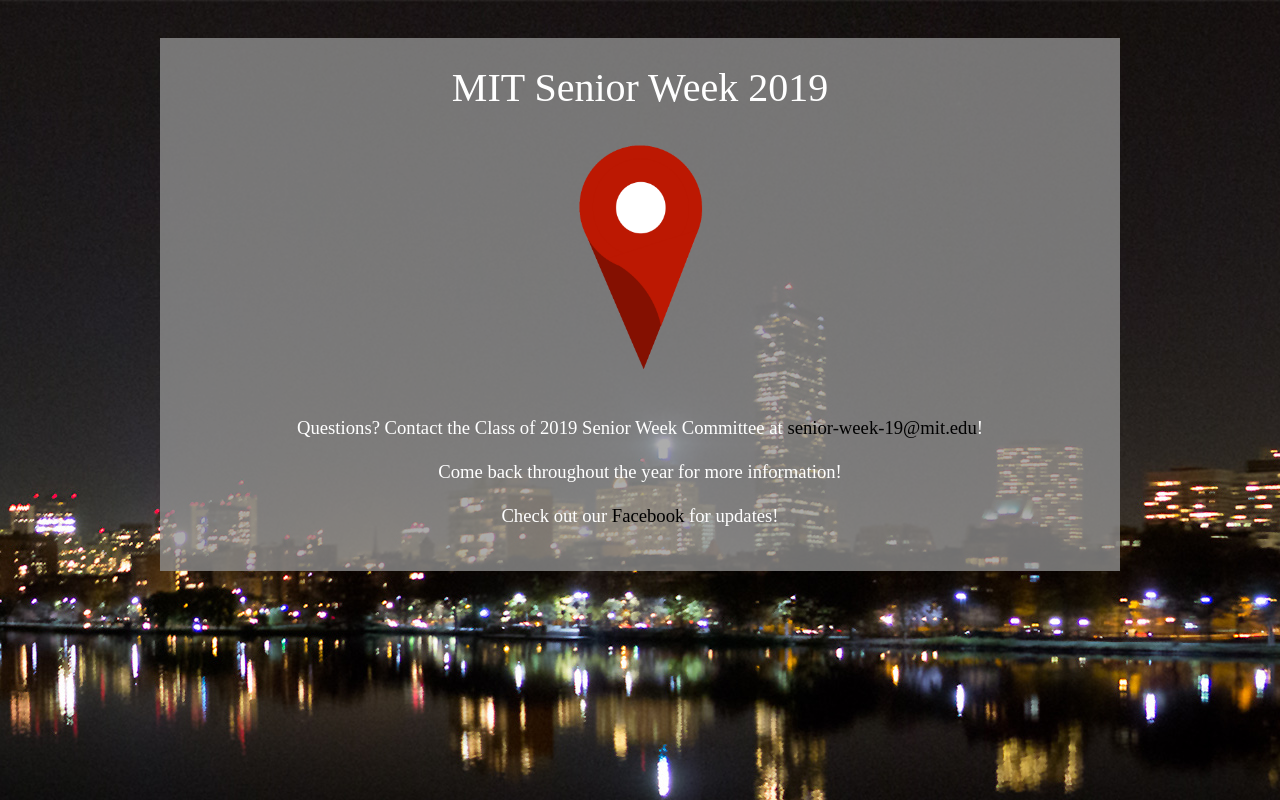
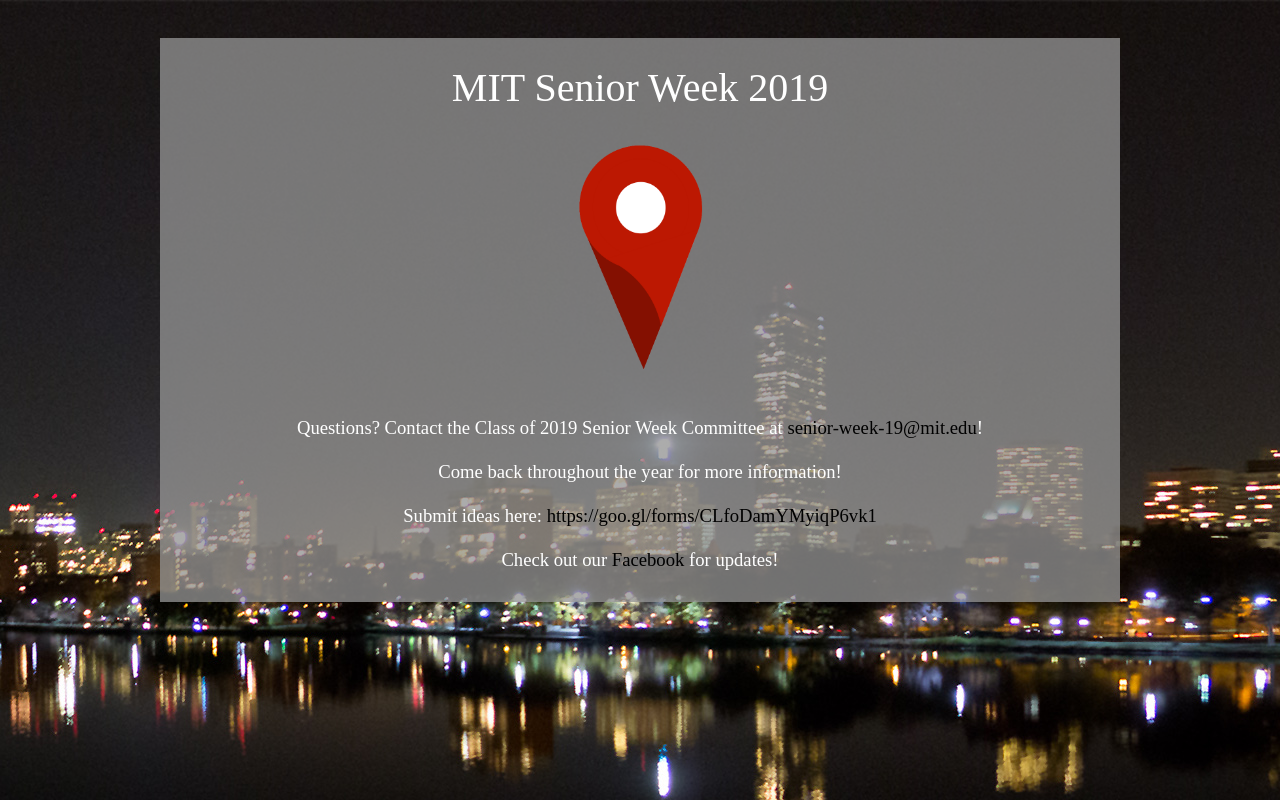
Before and after one commit to matthewmarquez/Senior-Week-Website, a plain HTML site: page placeholder/index.html in a window 1280 px wide. Drawn offline with nearby package versions, Linux system fonts and the light colour scheme.

Commit message:
placeholder

```diff
--- a/placeholder/index.html
+++ b/placeholder/index.html
@@ -21,6 +21,7 @@
     <img src="logo.png" width="20%" height="20%"></img>
     <p>Questions? Contact the Class of 2019 Senior Week Committee at <a href="mailto:senior-week-19@mit.edu">senior-week-19@mit.edu</a>!</p>
     <p>Come back throughout the year for more information!</p>
+    <p>Submit ideas here: <a href="https://goo.gl/forms/CLfoDamYMyiqP6vk1">https://goo.gl/forms/CLfoDamYMyiqP6vk1</a></p>
     <p>Check out our <a href="https://www.facebook.com/mitseniorweek/">Facebook</a> for updates!</p>
 </center>
 </div>
--- a/placeholder/main.css
+++ b/placeholder/main.css
@@ -18,6 +18,7 @@
     margin-top: 3%;
     margin-bottom: 3%;
     padding: 2%;
+    padding-bottom:1%;
     height: 75%;
     width: 75%;
     box-shadow: 10px, 10px, 5px, grey;
```
Also changed, not shown: 2 other files.
